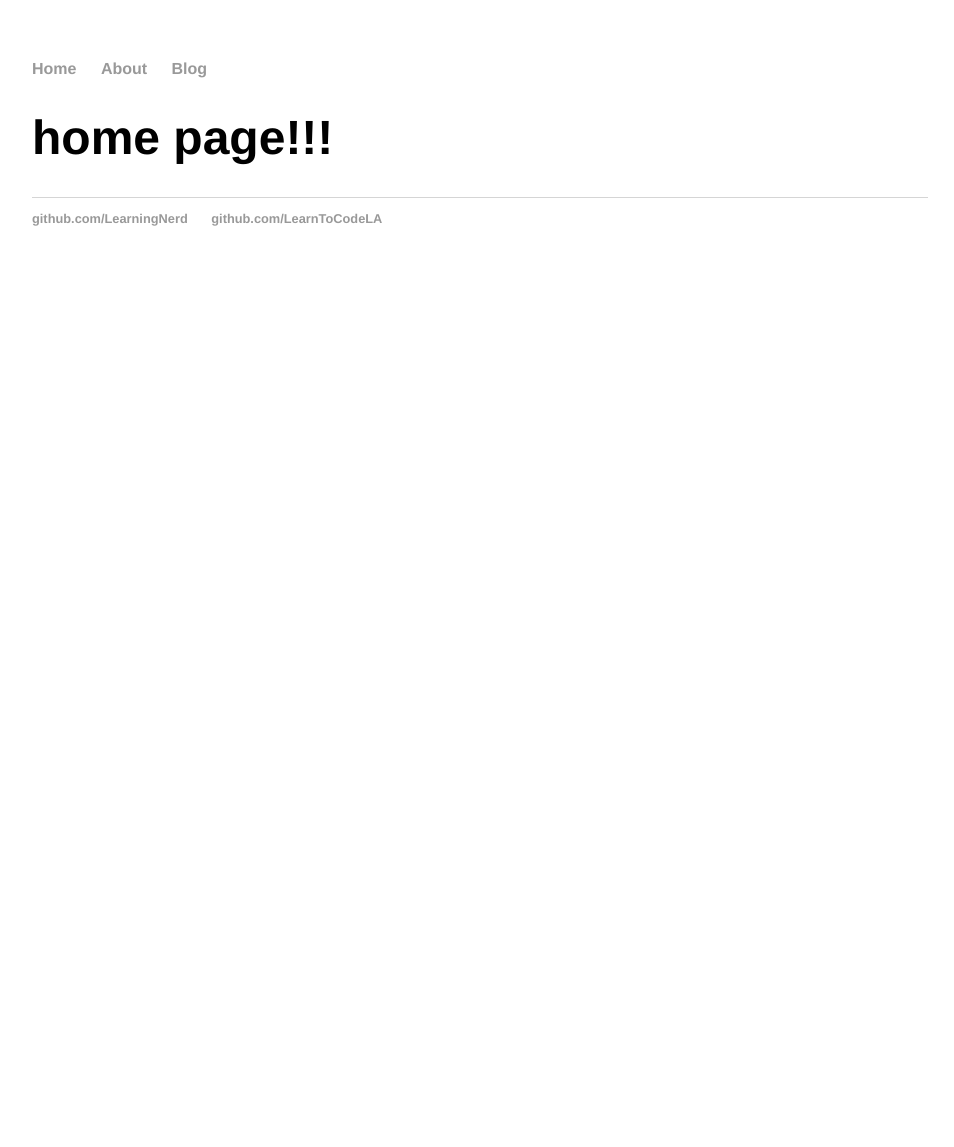
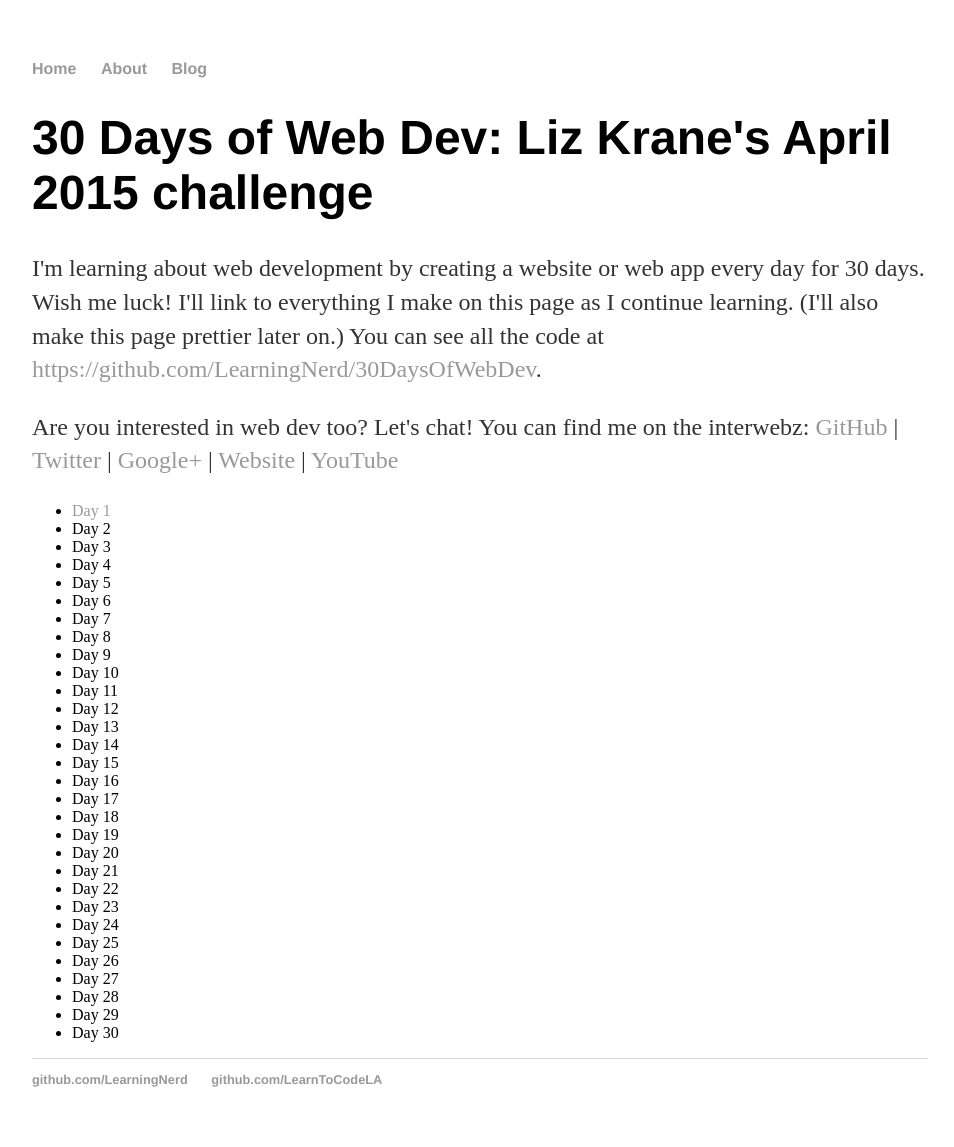
Before and after one commit to LearningNerd/30DaysOfWebDev, a Jekyll site: the page built from index.html, in a window 1280 px wide. Shown: the whole page, without its empty margins (160-1114 px from the left). Built offline with Jekyll 4.4.1, drawn with Linux system fonts in a browser that asks for light colours; before the commit the page ends 900 px from its top, so only the background shows below that.

Commit message:
Pasted content back in

```diff
--- a/index.html
+++ b/index.html
@@ -2,4 +2,38 @@
 layout: default
 title: 30 Days of Web Dev - Liz Krane's April 2015 challenge
 ---
-	<h1>home page!!!</h1>
+	<h1>30 Days of Web Dev: Liz Krane's April 2015 challenge</h1>
+		<p>I'm learning about web development by creating a website or web app every day for 30 days. Wish me luck! I'll link to everything I make on this page as I continue learning. (I'll also make this page prettier later on.) You can see all the code at <a href="https://github.com/LearningNerd/30DaysOfWebDev">https://github.com/LearningNerd/30DaysOfWebDev</a>.</p>
+		<p>Are you interested in web dev too? Let's chat! You can find me on the interwebz: <a href="https://github.com/LearningNerd/">GitHub</a> | <a href="https://twitter.com/LearningNerd">Twitter</a> | <a href="https://plus.google.com/+LizKrane">Google+</a> | <a href="http://www.learningnerd.com/">Website</a> | <a href="https://www.youtube.com/user/LearningNerd">YouTube</a></p>
+		<ul>
+		  <li><a href="day1/">Day 1</a></li>
+		  <li>Day 2</li>
+		  <li>Day 3</li>
+		  <li>Day 4</li>
+		  <li>Day 5</li>
+		  <li>Day 6</li>
+		  <li>Day 7</li>
+		  <li>Day 8</li>
+		  <li>Day 9</li>
+		  <li>Day 10</li>
+		  <li>Day 11</li>
+		  <li>Day 12</li>
+		  <li>Day 13</li>
+		  <li>Day 14</li>
+		  <li>Day 15</li>
+		  <li>Day 16</li>
+		  <li>Day 17</li>
+		  <li>Day 18</li>
+		  <li>Day 19</li>
+		  <li>Day 20</li>
+		  <li>Day 21</li>
+		  <li>Day 22</li>
+		  <li>Day 23</li>
+		  <li>Day 24</li>
+		  <li>Day 25</li>
+		  <li>Day 26</li>
+		  <li>Day 27</li>
+		  <li>Day 28</li>
+		  <li>Day 29</li>
+		  <li>Day 30</li>
+		</ul>
```
